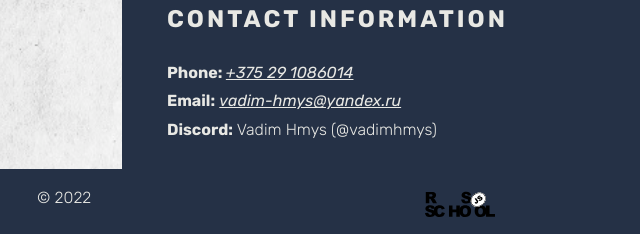
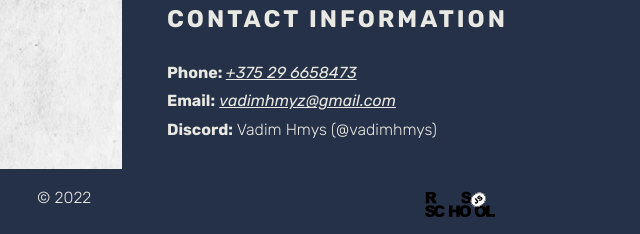
Before and after one commit to vadimhmys/cv, a plain HTML site: page index.html in a window 1280 px wide. Shown: the part 1090-1324 px from the top of the page, 598-1238 px from the left. Drawn offline with nearby package versions, Linux system fonts and the light colour scheme.

Commit message:
change contacts

```diff
--- a/index.html
+++ b/index.html
@@ -134,11 +134,11 @@
                         <ul class="contacts-list">
                             <li class="contacts-item">
                                 <span>Phone: </span>
-                                <a class="contacts-link" href="tel:+375291086014" itemprop="telephone">+375 29 1086014</a>
+                                <a class="contacts-link" href="tel:+375296658473" itemprop="telephone">+375 29 6658473</a>
                             </li>
                             <li class="contacts-item">
                                 <span>Email:</span>
-                                <a class="contacts-link" href="mailto:vadim-hmys@yandex.ru" itemprop="email">   vadim-hmys@yandex.ru</a>
+                                <a class="contacts-link" href="mailto:vadimhmyz@gmail.com" itemprop="email">   vadimhmyz@gmail.com</a>
                             </li>
                             <li class="contacts-item">
                                 <span>Discord:</span>   Vadim Hmys (@vadimhmys)
```
